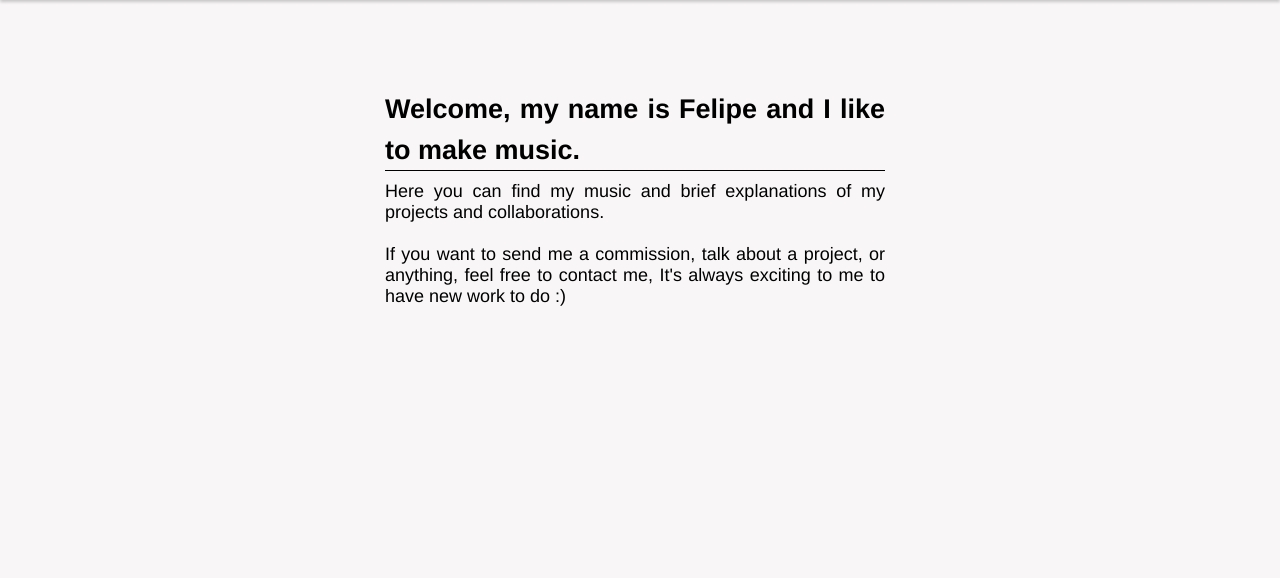
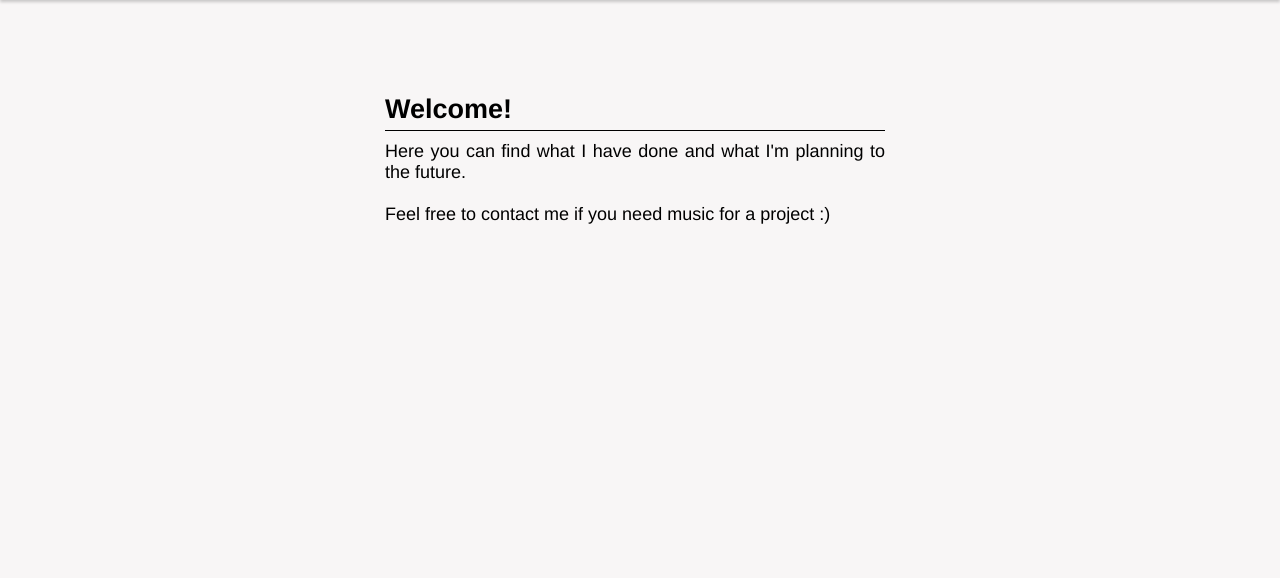
Before and after one commit to Pipebre/Pipebre.github.io, a plain HTML site: page index.html in a window 1280 px wide. Shown: the part 109-687 px from the top of the page. Drawn offline with Linux system fonts and the light colour scheme.

Commit message:
Cambio home

```diff
--- a/index.html
+++ b/index.html
@@ -40,14 +40,14 @@
 
 				<div id="article-text">
 
-					<h2>Welcome, my name is Felipe and I like to make music.</h2>
+					<h2>Welcome!</h2>
 
-					<p>Here you can find my music and brief explanations of my projects and collaborations.
+					<p>Here you can find what I have done and what I'm planning to the future.
 
 					<br>
 					<br>
 
-					If you want to send me a commission, talk about a project, or anything, feel free to contact me, It's always exciting to me to have new work to do :) </p>
+					Feel free to contact me if you need music for a project :) </p>
 
 
 
```
